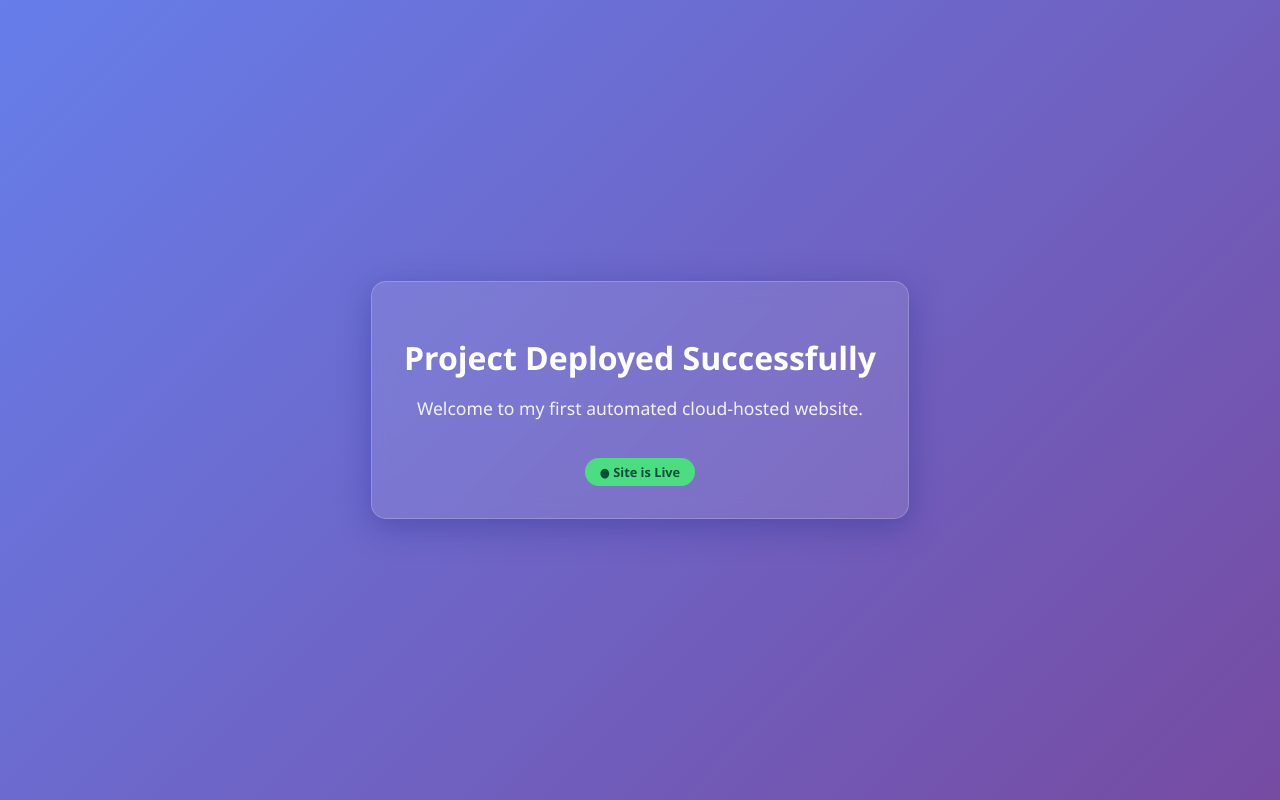
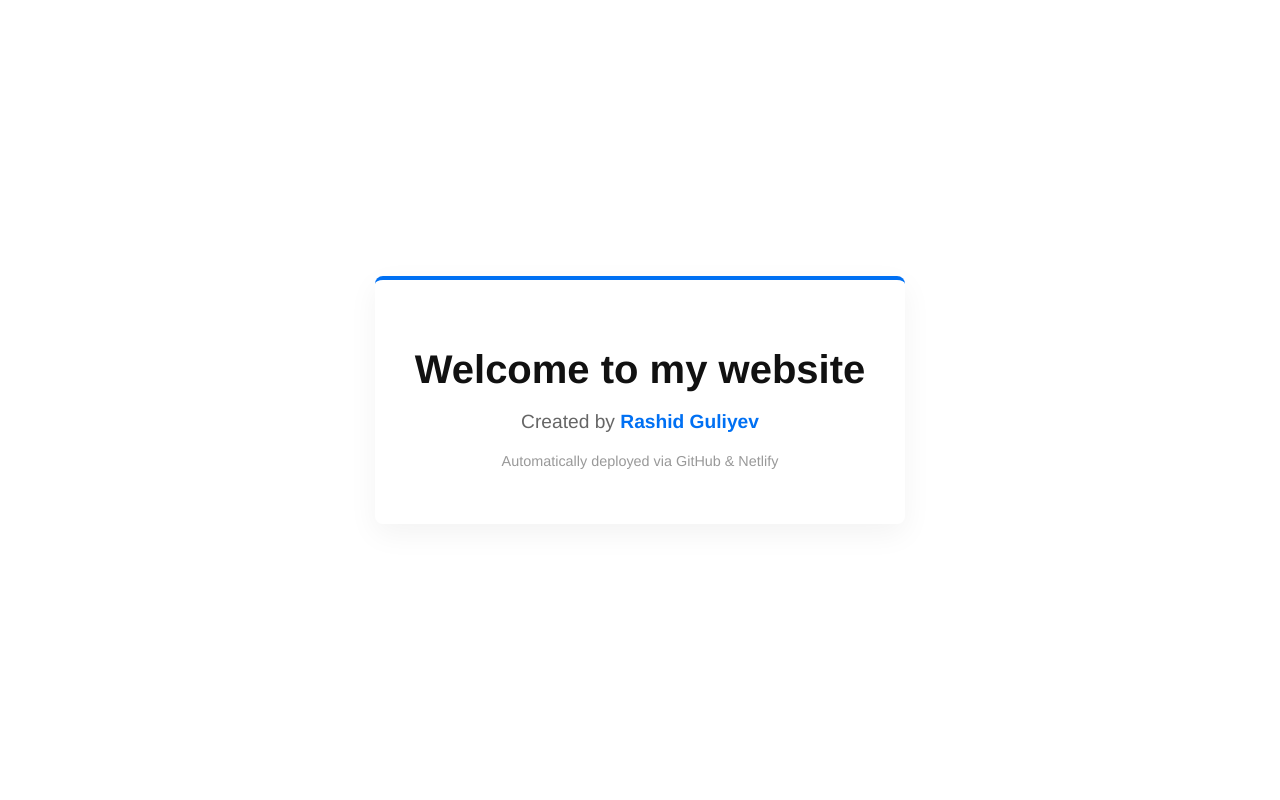
Before and after one commit to rashid-dot/my-website, a plain HTML site: page index.html in a window 1280 px wide. Drawn offline with Linux system fonts and the light colour scheme.

Commit message:
Update index.html

```diff
--- a/index.html
+++ b/index.html
@@ -3,12 +3,12 @@
 <head>
     <meta charset="UTF-8">
     <meta name="viewport" content="width=device-width, initial-scale=1.0">
-    <title>My Portfolio | Live</title>
+    <title>Rashid Guliyev | Portfolio</title>
     <style>
         body {
-            font-family: 'Segoe UI', Tahoma, Geneva, Verdana, sans-serif;
-            background: linear-gradient(135deg, #667eea 0%, #764ba2 100%);
-            color: white;
+            font-family: 'Helvetica Neue', Arial, sans-serif;
+            background-color: #ffffff;
+            color: #333;
             display: flex;
             justify-content: center;
             align-items: center;
@@ -16,33 +16,34 @@
             margin: 0;
             text-align: center;
         }
-        .container {
-            background: rgba(255, 255, 255, 0.1);
-            padding: 2rem;
-            border-radius: 15px;
-            backdrop-filter: blur(10px);
-            border: 1px solid rgba(255, 255, 255, 0.2);
-            box-shadow: 0 8px 32px 0 rgba(31, 38, 135, 0.37);
+        .content {
+            border-top: 4px solid #0070f3;
+            padding: 40px;
+            box-shadow: 0 10px 30px rgba(0,0,0,0.05);
+            border-radius: 8px;
         }
-        h1 { margin-bottom: 0.5rem; }
-        p { font-size: 1.1rem; opacity: 0.9; }
-        .status {
-            display: inline-block;
-            margin-top: 20px;
-            padding: 5px 15px;
-            background: #4ade80;
-            color: #064e3b;
-            border-radius: 20px;
+        h1 {
+            font-size: 2.5rem;
+            margin-bottom: 10px;
+            color: #111;
+        }
+        p {
+            font-size: 1.2rem;
+            color: #666;
+        }
+        .name-tag {
+            color: #0070f3;
             font-weight: bold;
-            font-size: 0.8rem;
         }
     </style>
 </head>
 <body>
-    <div class="container">
-        <h1>Project Deployed Successfully</h1>
-        <p>Welcome to my first automated cloud-hosted website.</p>
-        <div class="status">● Site is Live</div>
+    <div class="content">
+        <h1>Welcome to my website</h1>
+        <p>Created by <span class="name-tag">Rashid Guliyev</span></p>
+        <p style="font-size: 0.9rem; margin-top: 20px; color: #999;">
+            Automatically deployed via GitHub & Netlify
+        </p>
     </div>
 </body>
 </html>
```
